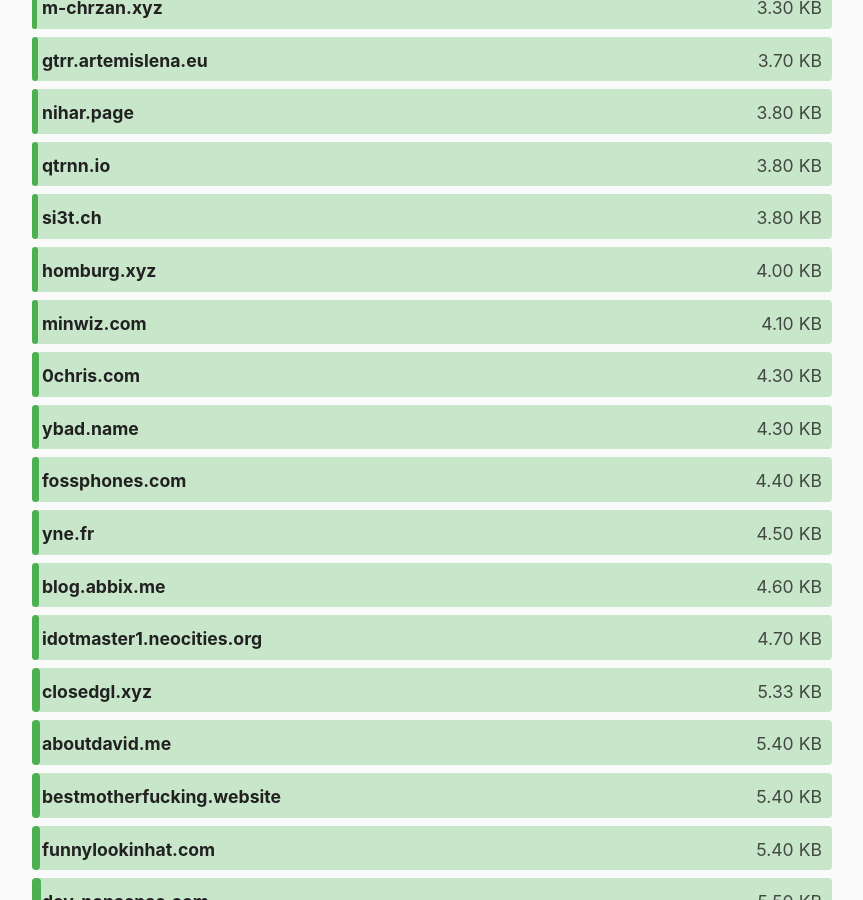
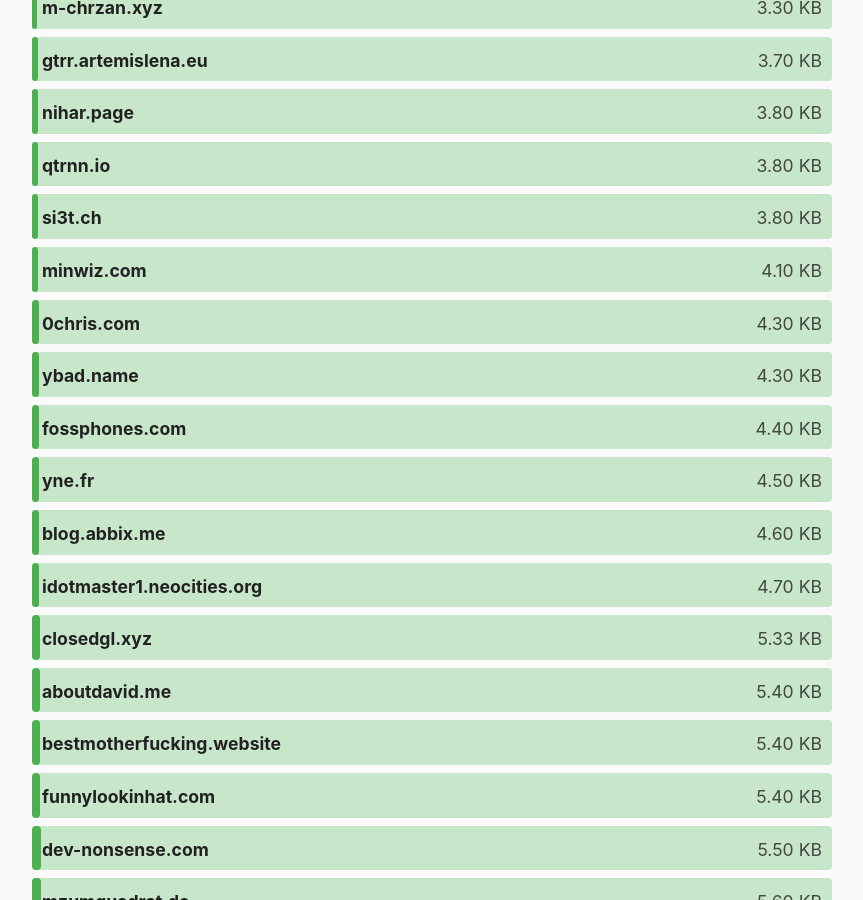
Before and after one commit to kevquirk/512kb.club, a Jekyll site: the page built from index.md, in a window 1280 px wide and 900 px high, scrolled down 1218 px. Shown: the whole window, without its empty margins (208-1071 px from the left). Built offline with Jekyll 4.4.1, drawn with Linux system fonts in a browser that asks for light colours.

Commit message:
removed domain homburg.xyz
because it's no longer use for my website which moved to hmbrg.xyz.

```diff
--- a/_data/sites.yml
+++ b/_data/sites.yml
@@ -577,11 +577,6 @@
   url: https://hejo.org/
   size: 63.5
   last_checked: 2021-08-31
-
-- domain: homburg.xyz
-  url: https://homburg.xyz/
-  size: 4.0
-  last_checked: 2021-08-29
 
 - domain: hugo-mechiche.com
   url: https://hugo-mechiche.com/
```
